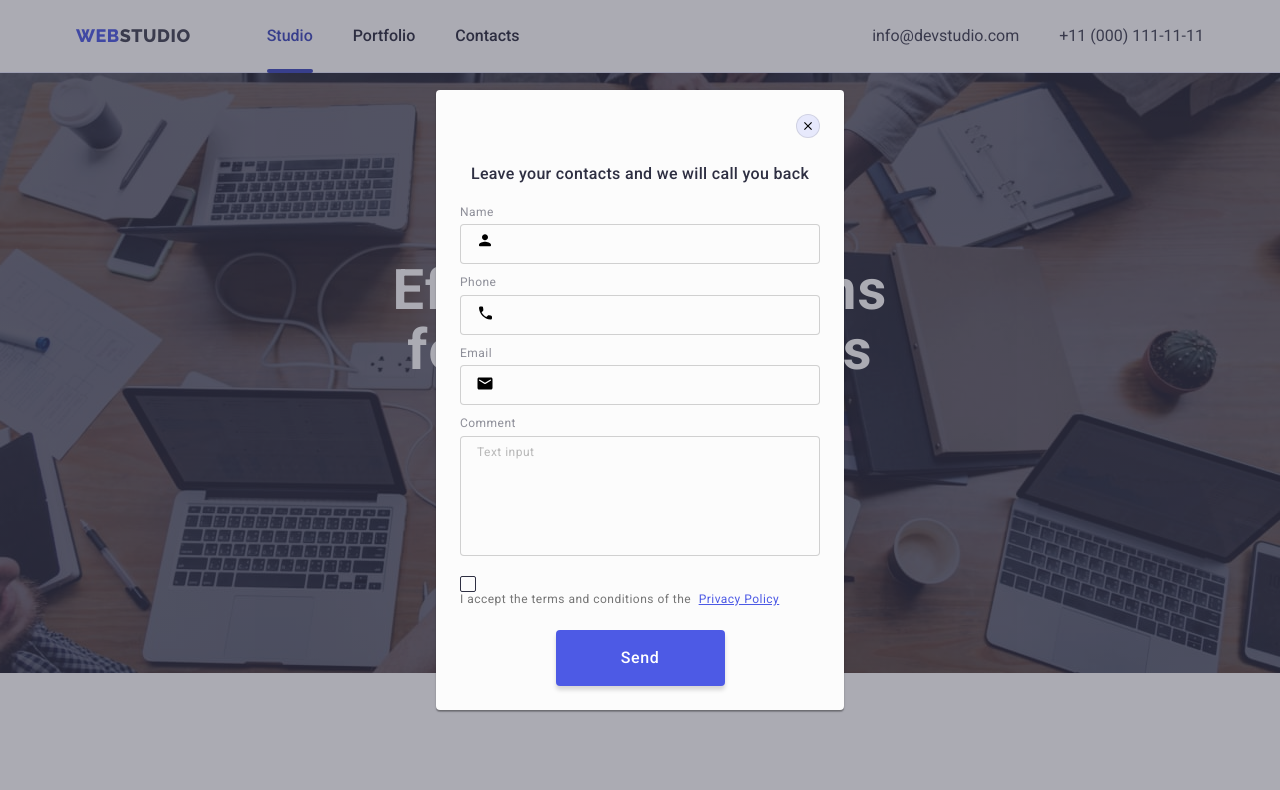
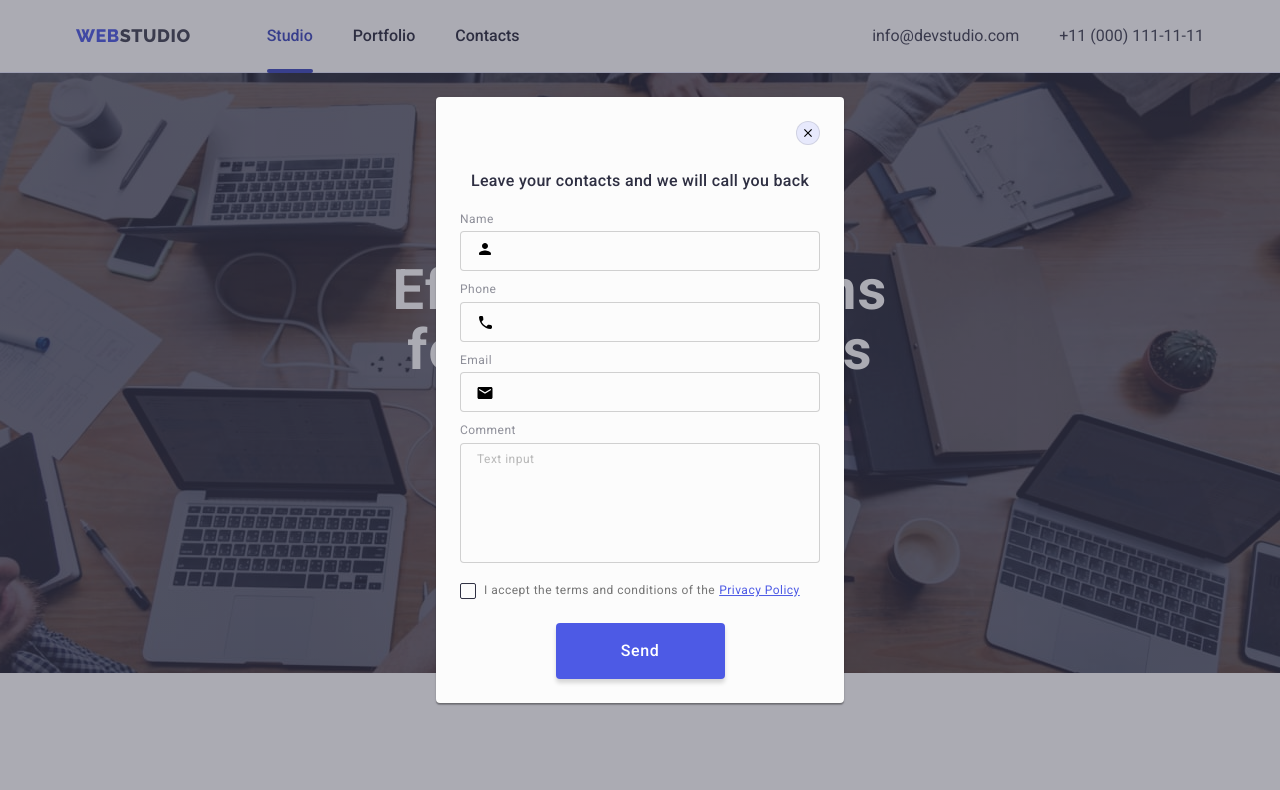
Before and after one commit to kika88vk/goit-markup-hw-06, a plain HTML site: page index.html in a window 1280 px wide. Both pictures are taken after a click on the button "Order Service". Shown: the top 790 px of the page. Drawn offline with nearby package versions, Linux system fonts and the light colour scheme.

Commit message:
Add correction

```diff
--- a/css/styles.css
+++ b/css/styles.css
@@ -833,7 +833,7 @@ text-align: center;
 position: absolute;
 top: 50%;
 left: 16px;
-transform: translateY(-10%);
+/* transform: translateY(-10%); */
 transition: fill 250ms var(--timing-function);
 }
 
@@ -861,7 +861,7 @@ fill: var(--accent-color);
     line-height: 1.17;
     letter-spacing: 0.04em;
     color: #757575;
-    /* display: flex; */
+    display: flex;
     /* margin-top: 16px;
     margin-bottom: 24px; */
 }
```
